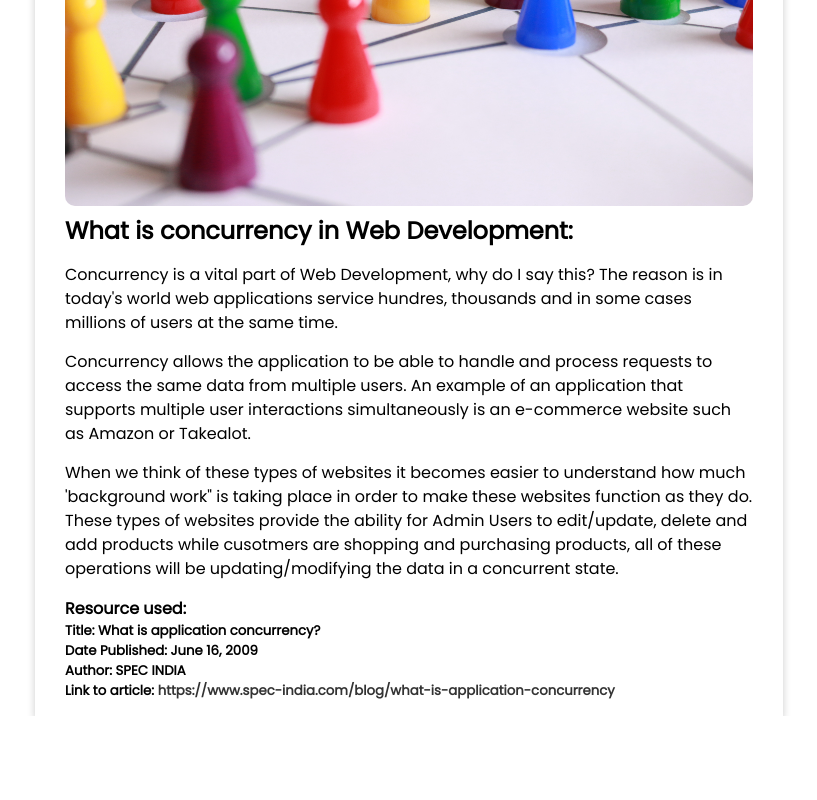
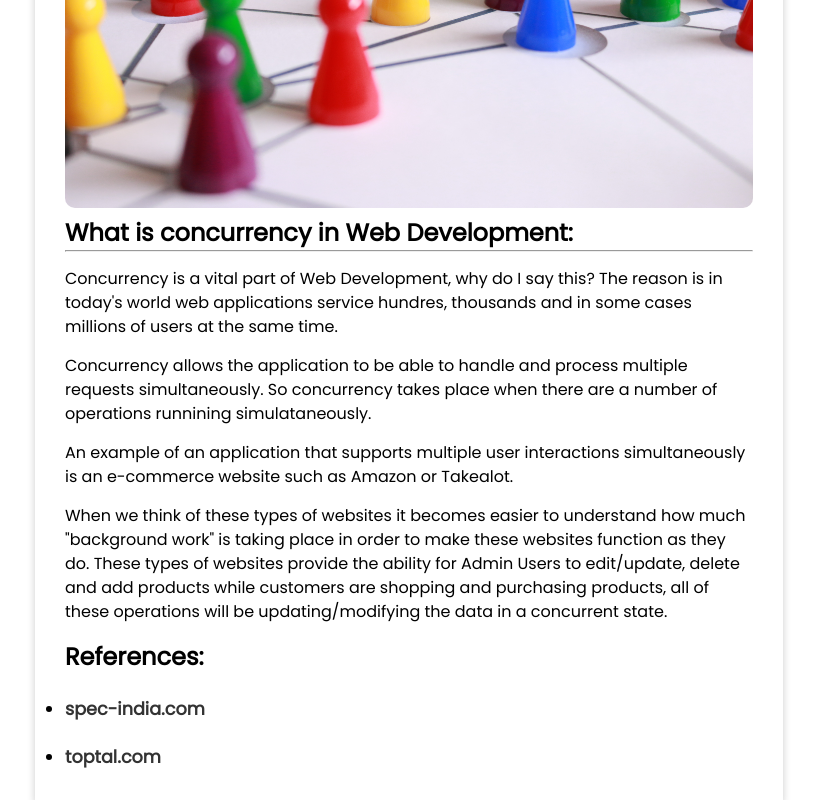
Before and after one commit to LukeG91/blog, a Next.js app: page /blog/concurrency in a window 1280 px wide. Shown: the part 531-1331 px from the top of the page, without its empty margins (231-1048 px from the left). Before the commit the page ends 1247 px from the top, so only its background shows below. Built offline with nearby package versions, Linux system fonts and the light colour scheme.

Commit message:
Added information to my concurrency blog post.

```diff
--- a/pages/blog/[slug].js
+++ b/pages/blog/[slug].js
@@ -16,6 +16,7 @@ export default function PostPage({
       </Link>
       <div className="card card-page">
         <h1 className="post-title">{title}</h1>
+        <hr />
         <div className="post-date">Posted on {date}</div>
         <img src={cover_image} alt="" />
         <div className="post-body">
--- a/posts/concurrency.md
+++ b/posts/concurrency.md
@@ -7,18 +7,18 @@ cover_image: "/images/posts/concurrency.jpg"
 
 ## What is concurrency in Web Development:
 
+<hr/>
+
 Concurrency is a vital part of Web Development, why do I say this? The reason is in today's world web applications service hundres, thousands and in some cases millions of users at the same time.
 
-Concurrency allows the application to be able to handle and process requests to access the same data from multiple users. An example of an application that supports multiple user interactions simultaneously is an e-commerce website such as Amazon or Takealot.
+Concurrency allows the application to be able to handle and process multiple requests simultaneously. So concurrency takes place when there are a number of operations runnining simulataneously.
 
-When we think of these types of websites it becomes easier to understand how much 'background work" is taking place in order to make these websites function as they do. These types of websites provide the ability for Admin Users to edit/update, delete and add products while cusotmers are shopping and purchasing products, all of these operations will be updating/modifying the data in a concurrent state.
+An example of an application that supports multiple user interactions simultaneously is an e-commerce website such as Amazon or Takealot.
 
-#### Resource used:
+When we think of these types of websites it becomes easier to understand how much "background work" is taking place in order to make these websites function as they do. These types of websites provide the ability for Admin Users to edit/update, delete and add products while customers are shopping and purchasing products, all of these operations will be updating/modifying the data in a concurrent state.
 
-##### Title: What is application concurrency?
+## References:
 
-##### Date Published: June 16, 2009
+- [spec-india.com](https://www.spec-india.com/blog/what-is-application-concurrency)
 
-##### Author: SPEC INDIA
-
-##### Link to article: [https://www.spec-india.com/blog/what-is-application-concurrency](https://www.spec-india.com/blog/what-is-application-concurrency)
+- [toptal.com](https://www.toptal.com/software/introduction-to-concurrent-programming)
```
